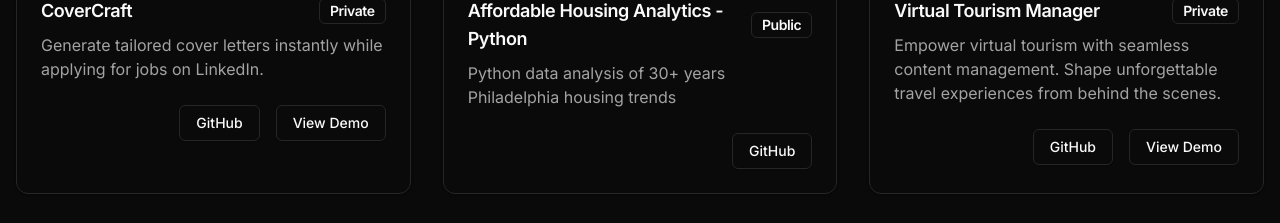
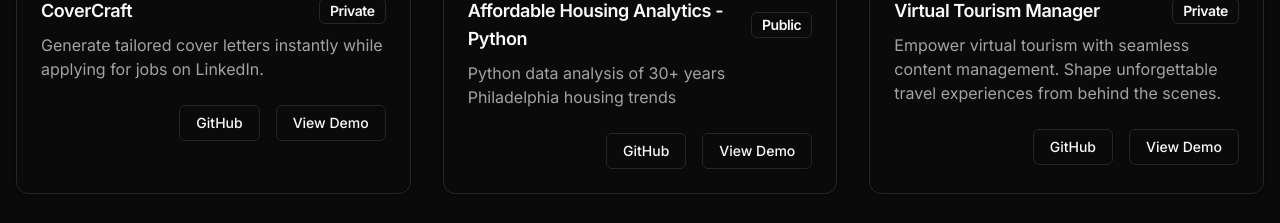
Before and after one commit to SyedAzlanzar/saz-portfolio, a Next.js app: page / in a window 1280 px wide. Shown: the part 2120-2343 px from the top of the page. Built offline with nearby package versions, Linux system fonts and the light colour scheme.

Commit message:
@chore: update project constants for better organization

```diff
--- a/package.json
+++ b/package.json
@@ -14,7 +14,7 @@
     "clsx": "^2.1.1",
     "framer-motion": "^11.15.0",
     "lucide-react": "^0.469.0",
-    "next": "15.1.3",
+    "next": "15.1.11",
     "next-themes": "^0.4.4",
     "react": "^19.0.0",
     "react-dom": "^19.0.0",
--- a/src/constants/projects.ts
+++ b/src/constants/projects.ts
@@ -30,7 +30,7 @@
     description: "Complete end-to-end Python data analysis and machine learning pipeline analyzing 484 affordable housing projects built in Philadelphia from 1994–2024. Used pandas for comprehensive data cleaning and exploratory analysis, tracking total units produced by fiscal year, project type (Rental/Homeownership/Special Needs), and top developers. Generated professional visualizations with seaborn/matplotlib showing production trends and accessibility growth. Built scikit-learn LogisticRegression classifier predicting project size categories (small/medium/large) achieving 75%+ accuracy on test set, demonstrating full ML workflow from preprocessing to evaluation.",
     image: "/assets/affordable-housing-analysis-python.jpg",
     github: "https://github.com/SyedAzlanzar/affordable-housing-analysis-python",
-    demo: "",
+    demo: "https://github.com/SyedAzlanzar/affordable-housing-analysis-python",
     appearance: "Public",
     videoUrl: "",
     techStack: [
```
